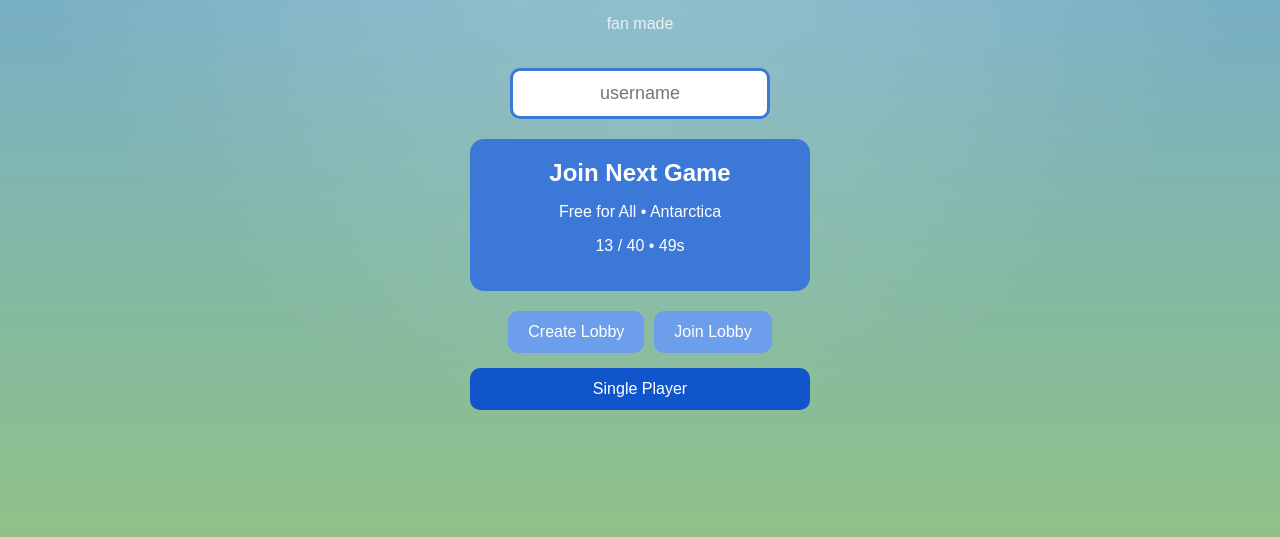
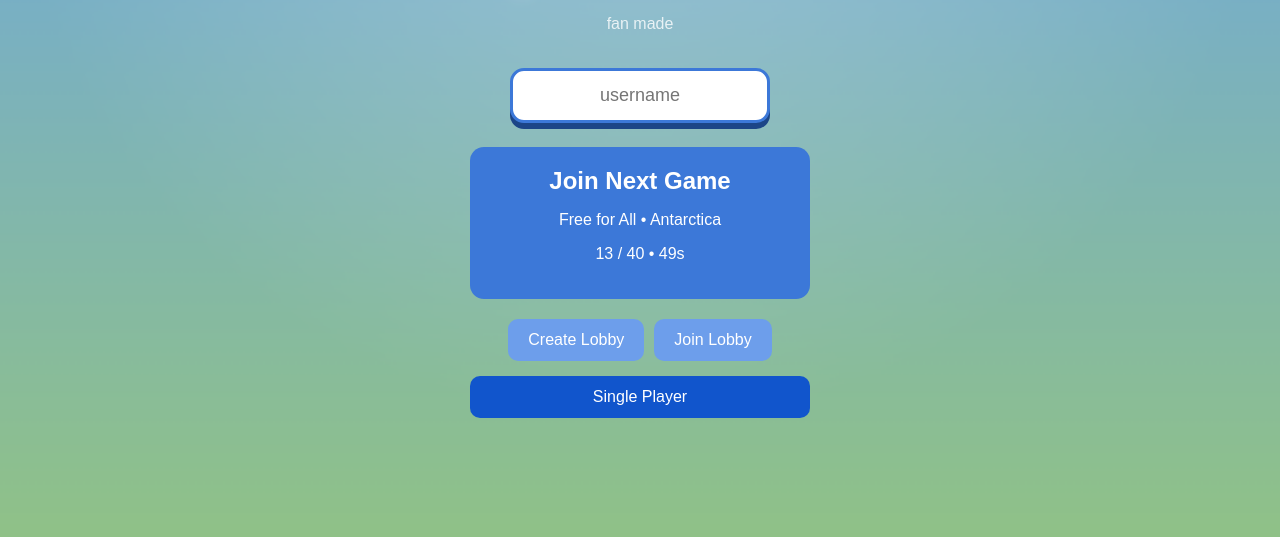
Before and after one commit to Roblox-Groups/OpenFront-FanMade, a plain HTML site: page index.html in a window 1280 px wide. Shown: the part 195-732 px from the top of the page. Drawn offline with Linux system fonts and the light colour scheme.

Commit message:
Update style.css

```diff
--- a/style.css
+++ b/style.css
@@ -45,14 +45,15 @@ body {
 
 /* Username input */
 .username-input {
-  padding: 12px;
+  padding: 14px;
   font-size: 18px;
-  border-radius: 10px;
+  border-radius: 14px;
   border: 3px solid #3c78d8;
   outline: none;
   width: 260px;
   text-align: center;
-  margin-bottom: 20px;
+  margin-bottom: 24px;
+  box-shadow: 0 6px 0 #1c4587;
 }
 
 /* Game card */
```
